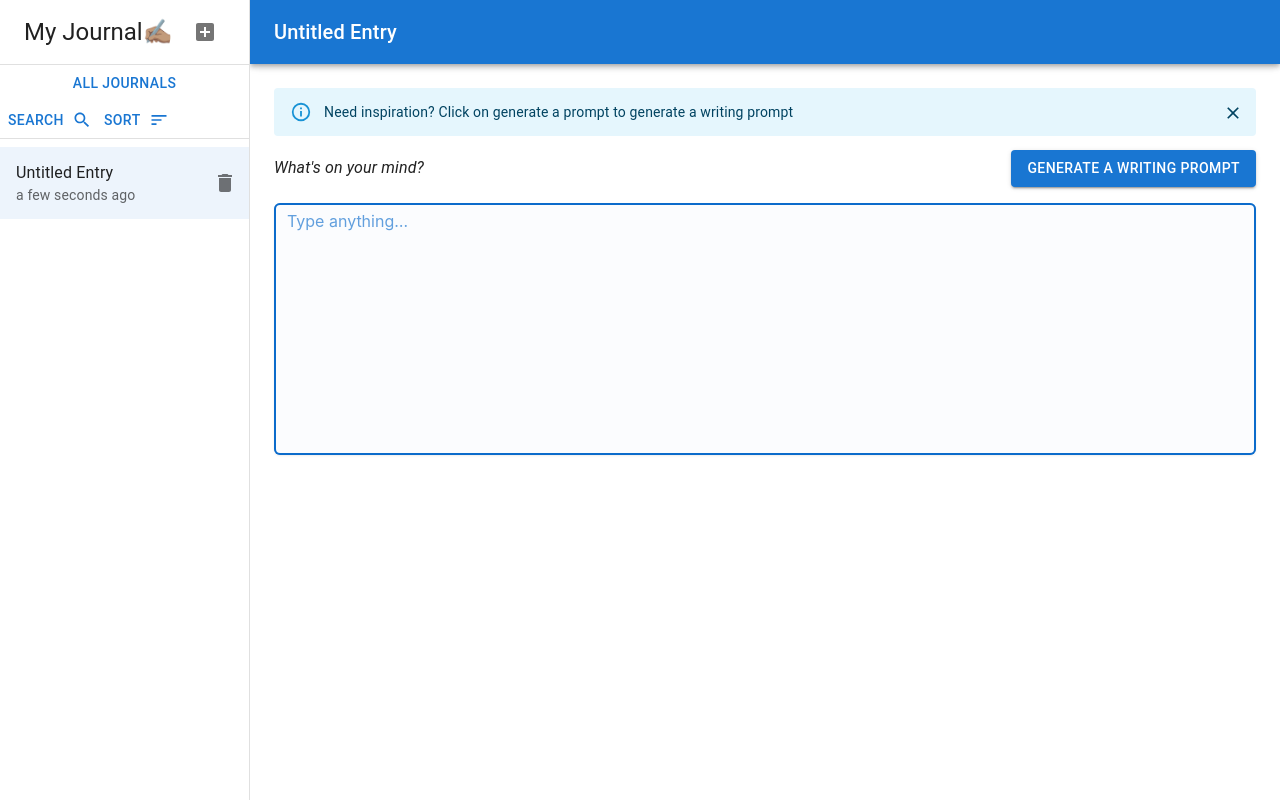
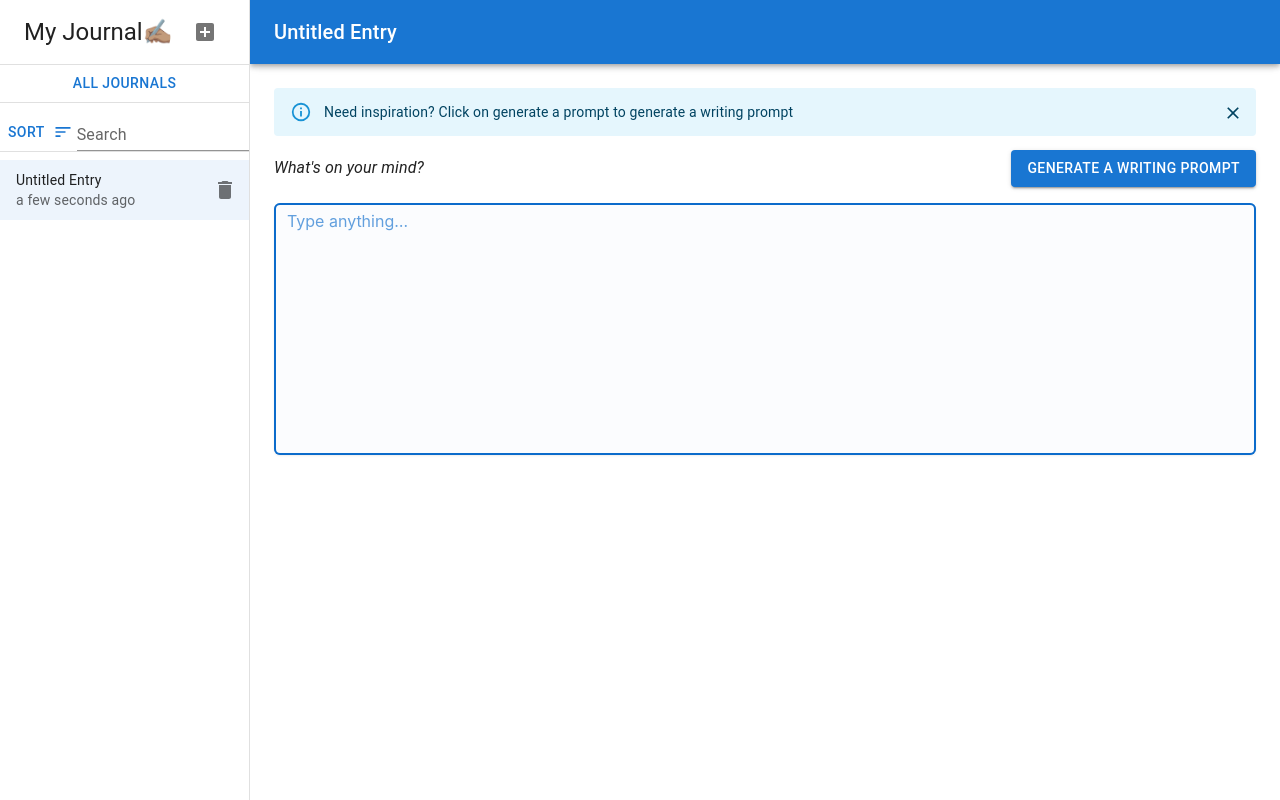
Before and after one commit to iarshtejay/dailyjournal, a React (Create React App) app in the folder client/: page /journals/1 in a window 1280 px wide. Both pictures are taken after a click on the button "NEW ENTRY". Built offline with nearby package versions, Linux system fonts and the light colour scheme.

Commit message:
fix: entries search bar

```diff
--- a/client/src/components/alljournals/WelcomeBar.js
+++ b/client/src/components/alljournals/WelcomeBar.js
@@ -13,7 +13,7 @@ const WelcomeBar = (props) => {
       <Paper elevation={0} width="50%">
         <Typography>
           {
-            "Welcome to our Journally! We are thrilled to have you here and excited for you to embark on your personal journaling journey with us. Start by creating a new journal or continue a previous one."
+            "Welcome to Journally! We are thrilled to have you here and excited for you to embark on your personal journaling journey with us. Start by creating a new journal or continue a previous one."
           }
         </Typography>
       </Paper>
--- a/client/src/components/journaledit/SearchField.js
+++ b/client/src/components/journaledit/SearchField.js
@@ -5,38 +5,27 @@ import { TextField } from "@mui/material";
 import { Button } from "@mui/material";
 
 const SearchField = (props) => {
-  const [showSearchField, setShowSearchField] = React.useState(false);
-  const toggleShowSearchField = () => {
-    setShowSearchField((prevState) => !prevState);
-  };
+  const [searchTerm, setSearchTerm] = React.useState("");
+  const { entries, setSearchResults } = props;
 
-  const handleSearchInput = (event) => {
-    props.setSearchResults(() => {
-      if (event.target.value === "") return props.entries;
+  React.useEffect(() => {
+    setSearchResults(() => {
+      if (searchTerm === "") return entries;
       else
-        return props.entries.filter((entry) =>
-          entry.body.toLowerCase().includes(event.target.value.toLowerCase())
+        return entries.filter((entry) =>
+          entry.body.toLowerCase().includes(searchTerm.toLowerCase())
         );
     });
-  };
+  }, [entries, searchTerm]);
+
 
   return (
-    <Box>
-      <Button
-        id="basic-button"
-        onClick={toggleShowSearchField}
-        endIcon={<SearchIcon />}
-      >
-        Search
-      </Button>
-      {showSearchField && (
-        <TextField
-          id="search-box"
-          variant={"standard"}
-          onChange={(event) => handleSearchInput(event)}
-        />
-      )}
-    </Box>
+    <TextField
+      id="search-box"
+      variant={"standard"}
+      label={"Search"}
+      onChange={(event) => setSearchTerm(() => event.target.value)}
+    />
   );
 };
 
--- a/client/src/components/journaledit/SideBar.js
+++ b/client/src/components/journaledit/SideBar.js
@@ -18,7 +18,7 @@ import Box from "@mui/material/Box";
 
 const SideBar = (props) => {
   const [searchTerm, setSearchTerm] = React.useState("");
-  const [searchResults, setSearchResults] = React.useState(() => props.entries);
+  const [searchResults, setSearchResults] = React.useState(props.entries);
 
   return (
     <Drawer
@@ -46,14 +46,15 @@ const SideBar = (props) => {
       <Button aria-label="all-journals" variant="text" href="/">
         All Journals
       </Button>
-      <Box display={"flex"} flexDirection={"row"}>
+      <Divider />
+      <Box display={"flex"} flexDirection={"row"} alignItems={"flex-end"}>
+        <SortEntries setEntries={props.setEntries} />
         <SearchField
           searchTerm={searchTerm}
           setSearchTerm={setSearchTerm}
           entries={props.entries}
           setSearchResults={setSearchResults}
         />
-        <SortEntries setEntries={props.setEntries} />
       </Box>
 
       <Divider />
@@ -62,6 +63,7 @@ const SideBar = (props) => {
           <ListItem
             key={entry.title || index}
             disablePadding
+            dense
             secondaryAction={
               entry.id === props.currentEntry.id && (
                 <IconButton
```
